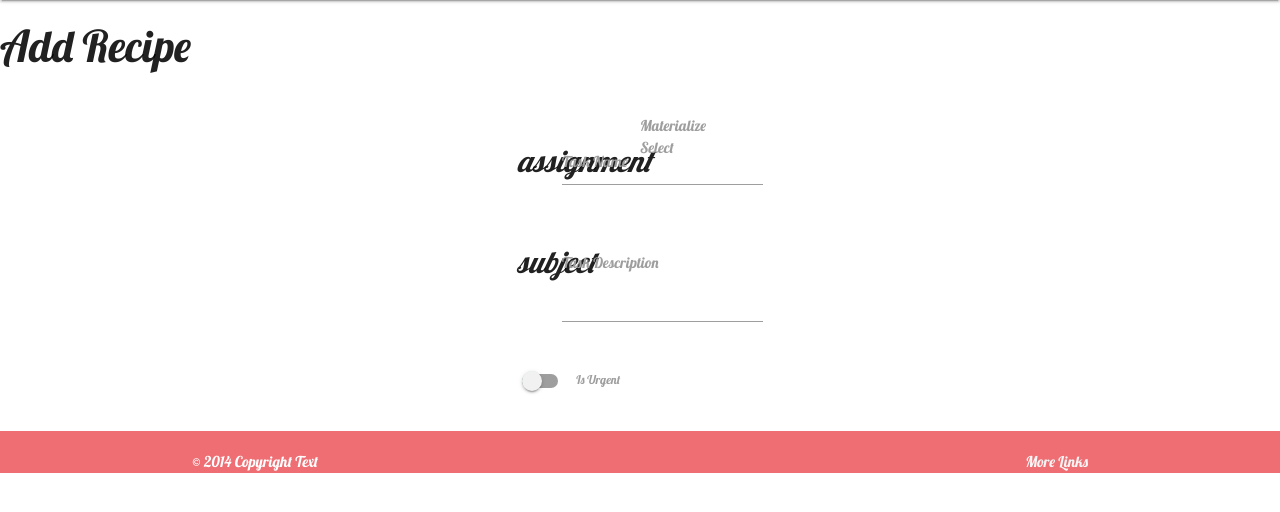
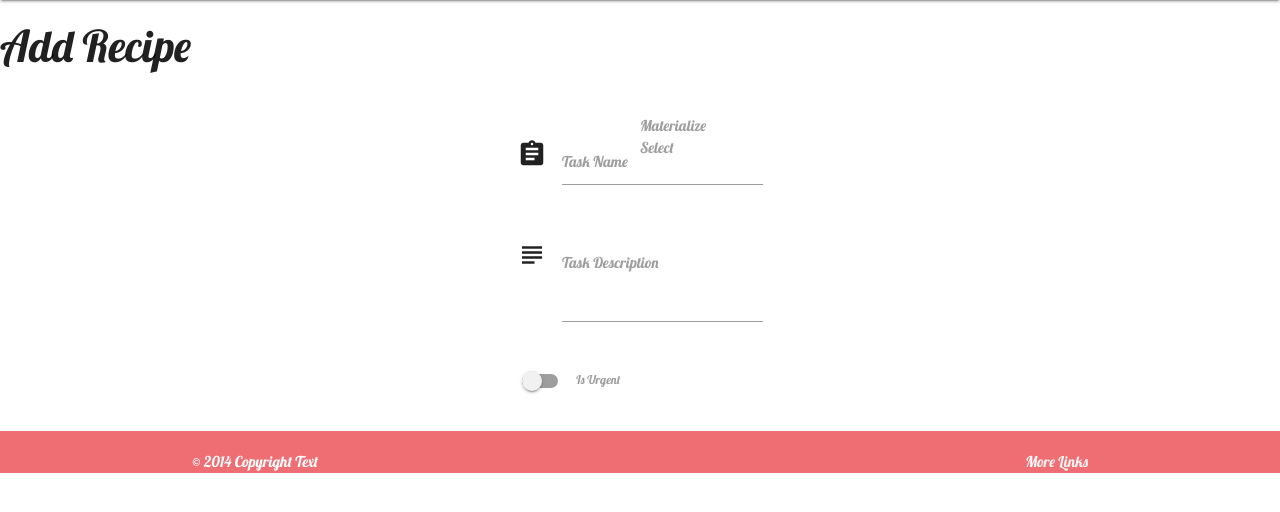
Before and after one commit to anteCedens/CI-MS3-cookbook, a Flask app: page /add_recipe in a window 1280 px wide. Shown: the part 64-576 px from the top of the page. Run offline with Flask 2, Linux system fonts and the light colour scheme; some libraries are stand-ins or nearby versions.

Commit message:
Adding link to Material Icons to base.html

```diff
--- a/templates/base.html
+++ b/templates/base.html
@@ -7,6 +7,10 @@
     <link
       rel="stylesheet"
       href="https://cdnjs.cloudflare.com/ajax/libs/materialize/0.100.2/css/materialize.min.css"
+    />
+    <link
+      href="https://fonts.googleapis.com/icon?family=Material+Icons"
+      rel="stylesheet"
     />
     <link
       rel="stylesheet"
@@ -22,7 +26,9 @@
   <body>
     <nav>
       <div class="nav-wrapper">
-        <a href="{{url_for('index_page')}}" class="brand-logo" id="logo-button">Q-zine</a>
+        <a href="{{url_for('index_page')}}" class="brand-logo" id="logo-button"
+          >Q-zine</a
+        >
         <ul id="nav-mobile" class="right hide-on-med-and-down">
           <li><a href="{{url_for('recipes_list')}}">Browse Recipes</a></li>
           <li><a href="{{url_for('add_recipe')}}">Post Recipe</a></li>
```
